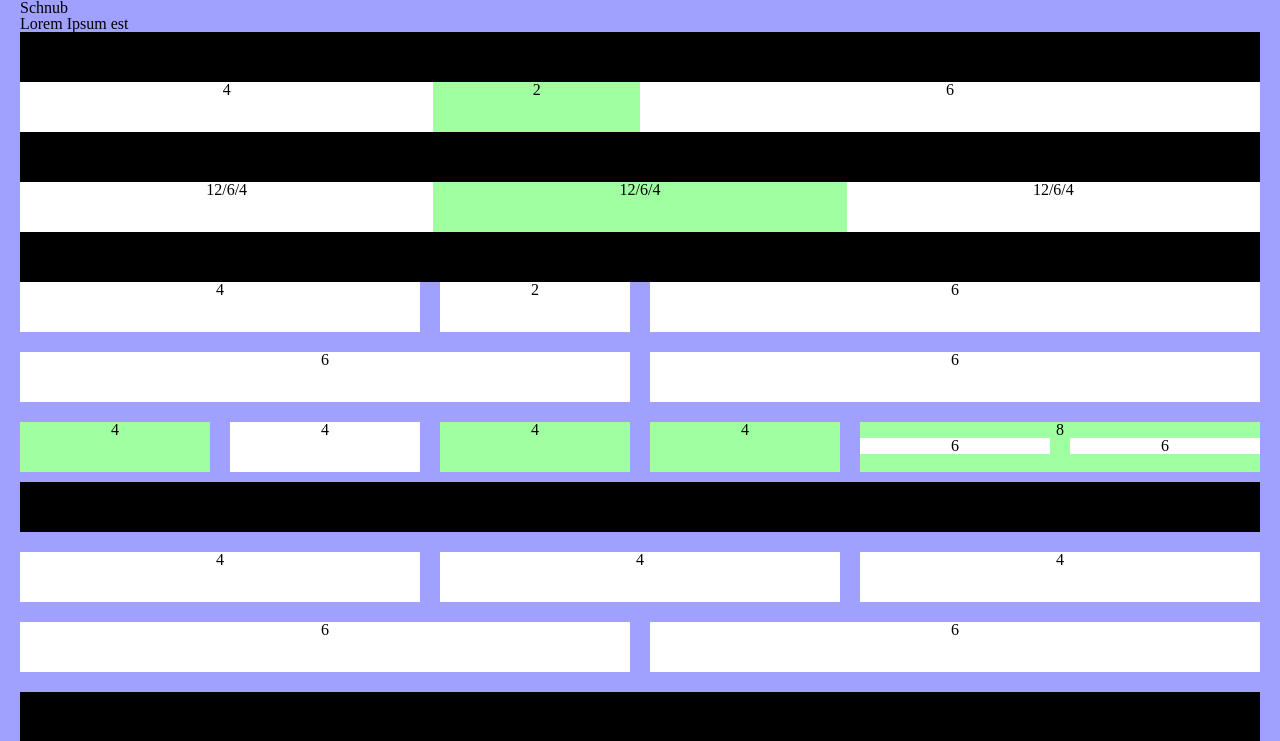
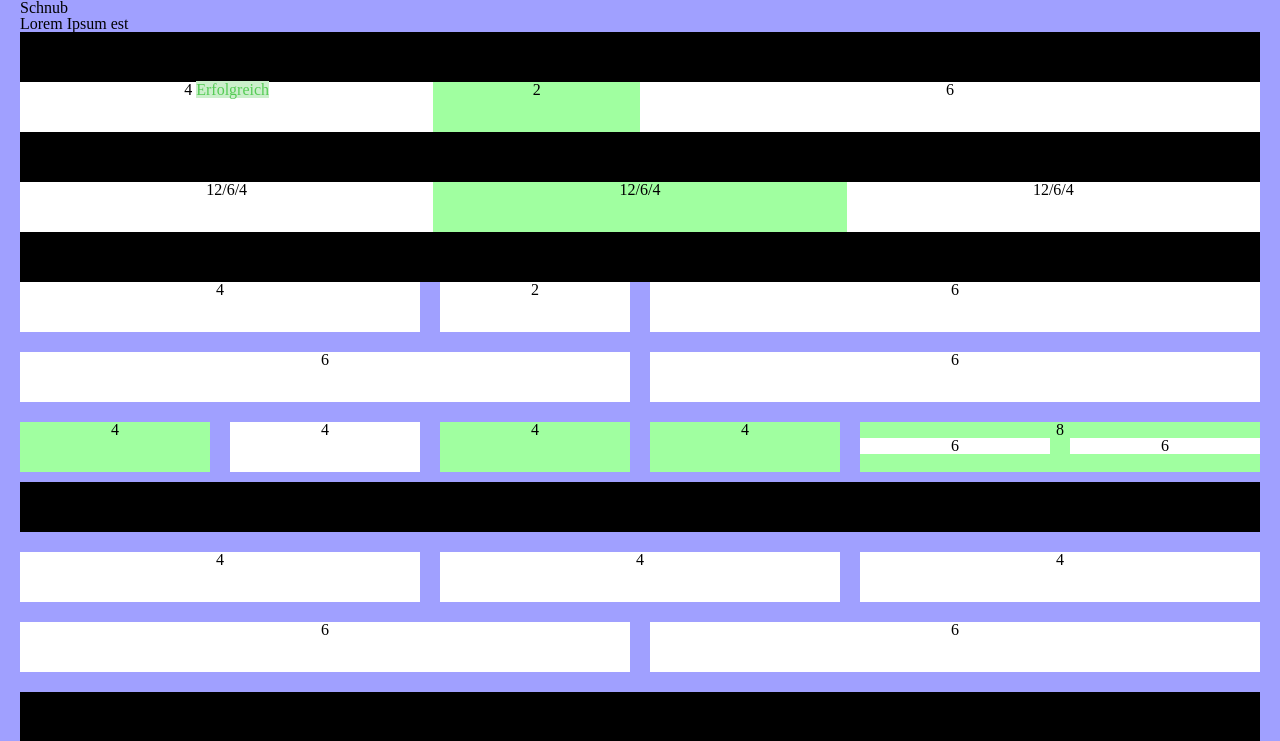
Before and after one commit to Hauke-Schultz/web, a PHP site: page / in a window 1280 px wide. Shown: the top 741 px of the page. Run offline with PHP 8.4, Linux system fonts and the light colour scheme; style sheets or scripts are compiled from the project's sources.

Commit message:
add color

```diff
--- a/app/schnub-design/index.html
+++ b/app/schnub-design/index.html
@@ -40,7 +40,7 @@
 
         <div class="t-row">
             <div class="t-col t-col-mobile-portrait-4">
-                <div class="t-col--min-height t-col--full t-background--white">4</div>
+                <div class="t-col--min-height t-col--full t-background--white">4 <span class="t-color--success t-background--success">Erfolgreich</span></div>
             </div>
             <div class="t-col t-col-mobile-portrait-2">
                 <div class="t-col--min-height t-col--full t-background--light-green">2</div>
--- /dev/null
+++ b/app/schnub-design/styles/common/base.scss
@@ -0,0 +1,3 @@
+*, *:before, *:after {
+  box-sizing: border-box;
+}
--- a/app/schnub-design/styles/common/flat.scss
+++ /dev/null
@@ -1,5 +0,0 @@
-*, *:before, *:after {
-  -moz-box-sizing: border-box;
-  -webkit-box-sizing: border-box;
-  box-sizing: border-box;
-}
--- a/app/schnub-design/styles/main.scss
+++ b/app/schnub-design/styles/main.scss
@@ -1,7 +1,7 @@
 @import "common/variables";
 @import "common/normalize";
 @import "common/reset";
-@import "common/flat";
+@import "common/base";
 @import "common/grid-system";
 
 @import "templates/t-grid";
--- a/app/schnub-design/styles/templates/t-background.scss
+++ b/app/schnub-design/styles/templates/t-background.scss
@@ -1,4 +1,7 @@
 .t-background {
+  &--success {
+    background-color: lighten($color-success, 30%);
+  }
   &--black {
     background-color: $color-black;
   }
--- a/app/schnub-design/styles/templates/t-color.scss
+++ b/app/schnub-design/styles/templates/t-color.scss
@@ -1,4 +1,10 @@
 .t-color {
+  &--success {
+    color: $color-success;
+  }
+  &--error {
+    color: $color-error;
+  }
   &--black {
     color: $color-black;
   }
```
